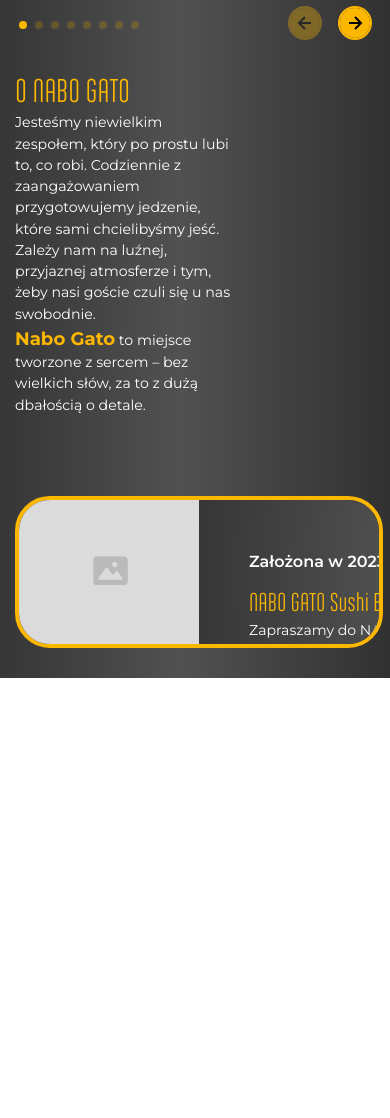
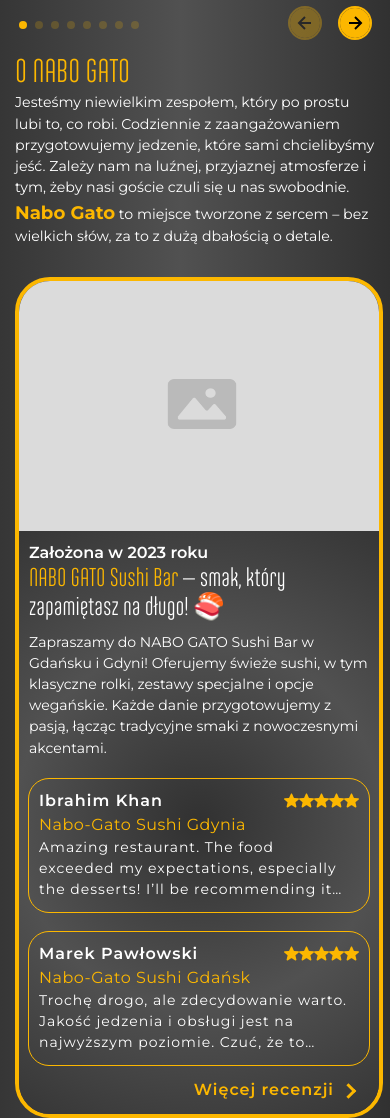
Before and after one commit to Buendio96/nabo-gato, a website built with Vite: page index.html in a window 390 px wide. Shown: the part 2005-3123 px from the top of the page. Before the commit the page ends 2683 px from the top, so only its background shows below. Built offline with nearby package versions, Linux system fonts and the light colour scheme.

Commit message:
about almost ready

```diff
--- a/index.html
+++ b/index.html
@@ -150,10 +150,10 @@
     <section class="about">
       <div class="about__container">
         <div class="about__wrapper">
-          <h2 class="about__title">
+          <h2 class="about__title" data-i18n="about.title">
             O NABO GATO
           </h2>
-          <p class="about__subtitle">
+          <p class="about__subtitle" data-i18n="about.subtitle">
             Jesteśmy niewielkim zespołem, który po prostu lubi to, co robi. Codziennie z zaangażowaniem przygotowujemy
             jedzenie, które sami chcielibyśmy jeść. Zależy nam na luźnej, przyjaznej atmosferze i tym, żeby nasi goście
             czuli się u nas swobodnie.
@@ -161,18 +161,18 @@
             <span>Nabo Gato</span>
             to miejsce tworzone z sercem – bez wielkich słów, za to z dużą dbałością o detale.
           </p>
-          <div class="about__body">
+          <div class="about__body" id="aboutBody">
             <div class="about__body-image" id="aboutImage">
               <img src="./src/assets/images/about/byDefault.png" alt="">
             </div>
             <div class="about__body-content" id="aboutContent">
-              <p class="about__content-since">
+              <p class="about__content-since" data-i18n="about.since">
                 Założona w 2023 roku
               </p>
-              <h2 class="about__content-title">
+              <h2 class="about__content-title" data-i18n="about.contentTitle">
                 <span>NABO GATO Sushi Bar</span> – smak, który zapamiętasz na długo! 🍣
               </h2>
-              <p class="about__content-description">
+              <p class="about__content-description" data-i18n="about.contentDescription">
                 Zapraszamy do NABO GATO Sushi Bar w Gdańsku i Gdyni! Oferujemy świeże sushi, w tym klasyczne rolki,
                 zestawy specjalne i opcje wegańskie. Każde danie przygotowujemy z pasją, łącząc tradycyjne smaki z
                 nowoczesnymi akcentami.
@@ -180,7 +180,7 @@
               <div id="opinion" class="about__content-opinion">
 
               </div>
-              <button id="buttonShowMoreOpinion" class="about__content-btn">
+              <button id="buttonShowMoreOpinion" class="about__content-btn" data-i18n="about.btnMoreOpinion">
                 Więcej recenzji
               </button>
             </div>
--- a/src/locales/de.json
+++ b/src/locales/de.json
@@ -72,5 +72,13 @@
 		"9": "Milch",
 		"10": "Senf",
 		"11": "Weichtiere"
+	},
+	"about": {
+		"title": "ÜBER NABO GATO",
+		"subtitle": "Wir sind ein kleines Team, das einfach liebt, was es tut. Jeden Tag bereiten wir mit Engagement Essen zu, das wir selbst gerne essen würden. Uns ist eine lockere, freundliche Atmosphäre wichtig, in der sich unsere Gäste wohlfühlen. <br> <span>Nabo Gato</span> ist ein Ort, der mit Herz geschaffen wurde – ohne große Worte, aber mit viel Liebe zum Detail.",
+		"since": "Gegründet im Jahr 2023",
+		"contentTitle": "<span>NABO GATO Sushi Bar</span> – ein Geschmack, den du nicht vergisst! 🍣",
+		"contentDescription": "Besuche die NABO GATO Sushi Bar in Danzig und Gdingen! Wir bieten frisches Sushi, darunter klassische Rollen, Spezialsets und vegane Optionen. Jedes Gericht wird mit Leidenschaft zubereitet – eine Verbindung aus Tradition und modernen Akzenten.",
+		"btnMoreOpinion": "Mehr Bewertungen"
 	}
 }
--- a/src/locales/gb.json
+++ b/src/locales/gb.json
@@ -72,5 +72,13 @@
 		"9": "Milk",
 		"10": "Mustard",
 		"11": "Molluscs"
+	},
+	"about": {
+		"title": "ABOUT NABO GATO",
+		"subtitle": "We are a small team that simply enjoys what we do. Every day, we prepare food with care – the kind of food we would love to eat ourselves. We value a relaxed, friendly atmosphere where our guests feel comfortable. <br> <span>Nabo Gato</span> is a place created with heart – not with big words, but with great attention to detail.",
+		"since": "Founded in 2023",
+		"contentTitle": "<span>NABO GATO Sushi Bar</span> – a taste you’ll remember for long! 🍣",
+		"contentDescription": "Visit NABO GATO Sushi Bar in Gdańsk and Gdynia! We offer fresh sushi including classic rolls, special sets, and vegan options. Every dish is crafted with passion, blending traditional flavors with a modern twist.",
+		"btnMoreOpinion": "More reviews"
 	}
 }
--- a/src/locales/pl.json
+++ b/src/locales/pl.json
@@ -102,5 +102,13 @@
 				"description": "klarowny bulion wołowo-drobiowy z dodatkiem tare katsuobushi, boczek Chashu, marynowane jajko, grillowana kukurydza, narutomaki, nori, olej czosnkowy, makaron ramen"
 			}
 		}
+	},
+	"about": {
+		"title": "O NABO GATO",
+		"subtitle": "Jesteśmy niewielkim zespołem, który po prostu lubi to, co robi. Codziennie z zaangażowaniem przygotowujemy jedzenie, które sami chcielibyśmy jeść. Zależy nam na luźnej, przyjaznej atmosferze i tym, żeby nasi goście czuli się u nas swobodnie. <br> <span>Nabo Gato</span> to miejsce tworzone z sercem – bez wielkich słów, za to z dużą dbałością o detale.",
+		"since": "Założona w 2023 roku",
+		"contentTitle": "<span>NABO GATO Sushi Bar</span> – smak, który zapamiętasz na długo! 🍣",
+		"contentDescription": "Zapraszamy do NABO GATO Sushi Bar w Gdańsku i Gdyni! Oferujemy świeże sushi, w tym klasyczne rolki, zestawy specjalne i opcje wegańskie. Każde danie przygotowujemy z pasją, łącząc tradycyjne smaki z nowoczesnymi akcentami.",
+		"btnMoreOpinion": "Więcej recenzji"
 	}
 }
--- a/src/locales/ua.json
+++ b/src/locales/ua.json
@@ -72,5 +72,13 @@
 		"9": "Молоко",
 		"10": "Гірчиця",
 		"11": "Молюски"
+	},
+	"about": {
+		"title": "ПРО NABO GATO",
+		"subtitle": "Ми — невелика команда, яка просто любить те, що робить. Щодня ми з ентузіазмом готуємо їжу, яку самі б хотіли скуштувати. Нам важлива невимушена, дружня атмосфера, де наші гості можуть почуватися комфортно. <br> <span>Nabo Gato</span> — це місце, створене з душею, без гучних слів, але з великою увагою до деталей.",
+		"since": "Засновано у 2023 році",
+		"contentTitle": "<span>NABO GATO Sushi Bar</span> – смак, який запам’ятається надовго! 🍣",
+		"contentDescription": "Запрошуємо до NABO GATO Sushi Bar у Гданську та Гдині! Ми пропонуємо свіже суші — класичні роли, спеціальні сети та веганські варіанти. Кожну страву ми готуємо з пристрастю, поєднуючи традиційні смаки з сучасними акцентами.",
+		"btnMoreOpinion": "Більше відгуків"
 	}
 }
--- a/src/scripts/about/about.js
+++ b/src/scripts/about/about.js
@@ -10,18 +10,22 @@
 const opinionElement = (item, allItems = false) =>
 	`
 	<div class="about__opinion-item ${allItems ? 'swiper-slide' : ''} ">
+  <div class="about__item-wrapper">
+    <div class="about__item-header">
       <p class="about__item-person">
         ${item.person}
-				  </p>
-                  <p class="about__item-place">
-				 ${item.place}
       </p>
       <div class="about__item-stars">
         ${Array(5).fill(`<img src="${star}" alt="star">`).join('')}
       </div>
+    </div>
+    <p class="about__item-place">
+      ${item.place}
+    </p>
     <p class="about__item-text">
       ${item.text}
     </p>
+   </div>
 </div>
 	`
 
@@ -32,7 +36,6 @@
 		item.addEventListener('click', (e) => {
 			e.stopPropagation()
 			const textBLock = item.querySelector('.about__item-text')
-			console.log(textBLock)
 
 			const isAlreadyOpen = textBLock.classList.contains('show-full-opinion')
 
@@ -63,6 +66,21 @@
 	container.innerHTML = slidesHtml.join('')
 }
 
+const breakpoints = {
+	500: {
+		slidesPerView: 2,
+		spaceBetween: 12,
+
+	},
+	769: {
+		slidesPerView: 3,
+		spaceBetween: 12,
+		grid: {
+			rows: 2,
+		},
+	}
+}
+
 const createdOpinionsSwiper = () => {
 	const swiperContainer = document.getElementById('aboutSwiper')
 
@@ -73,11 +91,11 @@
 
 	const swiper = new Swiper(".aboutSwiper", {
 		modules: [Navigation, Keyboard, Pagination, Grid],
-		spaceBetween: isMobile ? 20 : 32,
-		slidesPerView: 3, // 3 колонки
+		spaceBetween: 10,
+		slidesPerView: 1,
 		grid: {
-			rows: 2, // 2 строки
-			fill: 'row', // или 'column', в зависимости от того, как ты хочешь заполнять
+			rows: 3,
+			fill: 'row',
 		},
 		navigation: {
 			nextEl: ".swiper-button-next",
@@ -90,7 +108,8 @@
 		keyboard: {
 			enabled: true,
 			onlyInViewport: true
-		}
+		},
+		breakpoints: breakpoints
 	})
 }
 
@@ -100,16 +119,30 @@
 	const firstElement = document.getElementById('aboutImage')
 	const secondElement = document.getElementById('aboutContent')
 	const targetForToggle = document.getElementById('aboutBack')
+	const aboutBody = document.getElementById('aboutBody')
+
+	if (
+		!openButton
+		|| !closeButton
+		|| !firstElement
+		|| !secondElement
+		|| !targetForToggle
+		|| !aboutBody
+	) return
 
 	openButton.addEventListener('click', () => {
 		firstElement.classList.add('move-to-left')
 		secondElement.classList.add('move-to-right')
 		targetForToggle.classList.add('show-back')
+		aboutBody.classList.add('expanded')
+
+
 	})
 	closeButton.addEventListener('click', () => {
 		firstElement.classList.remove('move-to-left')
 		secondElement.classList.remove('move-to-right')
 		targetForToggle.classList.remove('show-back')
+		aboutBody.classList.remove('expanded')
 	})
 }
 export const initAboutSection = () => {
--- a/src/style.scss
+++ b/src/style.scss
@@ -1,6 +1,5 @@
 @use "./styles/fonts";
 @use "./styles/reset";
-@use "./styles/ukraine";
 @use "./styles/vars" as *;
 @use "./styles/response" as *;
 @use "./styles/sections/header";
@@ -24,6 +23,9 @@
 html[lang="de"] {
 	font-family: "Ando";
 }
+html[lang="ua"] {
+	font-family: "AlumniSans", "Ando", sans-serif;
+}
 
 [class*="__container"] {
 	max-width: 1890px;
@@ -39,7 +41,6 @@
 // }
 
 main {
-	overflow: hidden;
 }
 ::-webkit-scrollbar {
 	width: 8px;
--- a/src/styles/_vars.scss
+++ b/src/styles/_vars.scss
@@ -37,8 +37,17 @@
 
 //Fonts
 $second-font-family: "Montserrat";
-$ukraine-font-family: "AlumniSans";
+$ukraine-font-family: "AlumniSans", "Ando", sans-serif;
 
+:root {
+	--second-font-family: "Montserrat", sans-serif;
+	--second-font-zise: 16px;
+}
+
+html[lang="ua"] {
+	--second-font-family: "AlumniSans", "Montserrat", sans-serif;
+	--second-font-zise: 22px;
+}
 //Scroll
 $bg-scroll: #fcb700;
 $thumb-scroll: #fcb700;
--- a/src/styles/sections/_about.scss
+++ b/src/styles/sections/_about.scss
@@ -2,6 +2,9 @@
 @use "../response" as *;
 .about {
 	padding: 30px 0;
+	@include respond(mobile-large) {
+		padding: 10px 0;
+	}
 	&__container {
 	}
 	&__wrapper {
@@ -14,26 +17,40 @@
 	&__subtitle {
 		max-width: 60%;
 		line-height: 1.5;
-		font-family: $second-font-family;
+		font-family: var(--second-font-family);
 		@include ad-font(18, 14);
 		span {
 			color: $title-text-color;
 			font-weight: 700;
 			@include ad-font(22, 18);
 		}
+		@include respond(mobile-large) {
+			max-width: 100%;
+		}
 	}
 	&__body {
-		margin: 80px 0 0;
+		margin: 60px 0 0;
 		width: 100%;
 		display: flex;
 		position: relative;
 		overflow: hidden;
 		border-radius: 35px;
 		border: 4px solid $main-brd-color;
-		aspect-ratio: 2.5;
+		overflow: hidden;
+		min-height: 0;
+		transition: min-height 1s ease;
+		@include respond(mobile-large) {
+			margin: 30px 0 0;
+		}
+		@include respond(mobile-medium) {
+			flex-direction: column;
+		}
+	}
+	.expanded {
+		min-height: 600px;
 	}
 	&__body-image {
-		flex: 1 0 50%;
+		width: 50%;
 		position: relative;
 		transition: all 0.5s ease;
 		img {
@@ -43,15 +60,37 @@
 			top: 0;
 			left: 0;
 		}
+		@include respond(mobile-large) {
+			width: 45%;
+		}
+		@include respond(mobile-medium) {
+			width: 100%;
+			height: 400px;
+		}
+		@include respond(mobile-small) {
+			height: 250px;
+		}
 	}
 	&__body-content {
-		flex: 0 1 50%;
-		padding: 50px;
+		width: 50%;
+		padding: 40px 20px;
 		display: flex;
 		flex-direction: column;
 		justify-content: space-between;
 		background: $hero-back-bg-color;
 		transition: all 0.6s ease;
+		box-sizing: border-box;
+		@include respond(mobile-large) {
+			width: 55%;
+			padding: 20px;
+		}
+		@include respond(mobile-medium) {
+			width: 100%;
+			padding: 30px 10px;
+		}
+		@include respond(mobile-small) {
+			padding: 10px 10px 15px;
+		}
 	}
 	.move-to-left {
 		transform: translateX(-100%);
@@ -64,7 +103,7 @@
 		visibility: hidden;
 	}
 	&__content-since {
-		font-family: $second-font-family;
+		font-family: var(--second-font-family);
 		font-size: 16px;
 		font-weight: 600;
 	}
@@ -75,66 +114,83 @@
 		span {
 			color: $title-text-color;
 		}
+		@include respond(mobile-large) {
+			margin: 0;
+			line-height: 1.1;
+		}
 	}
 	&__content-description {
 		line-height: 1.5;
-		font-family: $second-font-family;
+		font-family: var(--second-font-family);
 		@include ad-font(16, 14);
+		@include respond(mobile-small) {
+			margin: 10px 0 0;
+		}
 	}
 	&__content-opinion {
+		margin: 20px 0 0;
 		display: flex;
-		flex: 1 0 0;
-		align-items: end;
-		column-gap: 32px;
+		column-gap: 16px;
 		> div {
 			flex: 0 1 50%;
 		}
+		@include respond(mobile-small) {
+			flex-direction: column;
+			row-gap: 20px;
+		}
 	}
 	&__opinion-item {
-		display: grid;
 		outline: 1px solid $main-brd-color;
 		border-radius: 20px;
-		height: 175px;
+	}
+	&__item-wrapper {
+		box-sizing: border-box;
+		padding: 20px;
+		height: 100%;
+		display: flex;
+		flex-direction: column;
+		@include respond(mobile-large) {
+			padding: 10px;
+		}
+	}
+	&__item-header {
+		display: flex;
+		align-items: center;
+		flex: 1;
+		@include respond(mobile-large) {
+			flex-wrap: wrap;
+		}
+		@include respond(mobile-small) {
+			flex-wrap: nowrap;
+		}
 	}
 	&__item-person {
 		width: 100%;
-		font-family: $second-font-family;
+		font-family: var(--second-font-family);
 		letter-spacing: 1px;
 		font-weight: 600;
 		line-height: 1.5;
 		font-size: 16px;
-		grid-row: 1/2;
-		grid-column: 1/2;
-		padding: 20px 0 0 20px;
 	}
 	&__item-place {
-		font-family: $second-font-family;
+		font-family: var(--second-font-family);
 		letter-spacing: 0.5px;
 		line-height: 1.5;
 		font-size: 16px;
-		grid-row: 2/3;
-		grid-column: 1/2;
-		text-wrap: nowrap;
-		padding: 0 0 0 20px;
+		color: $title-text-color;
 	}
 	&__item-stars {
-		grid-row: 1/3;
-		grid-column: 2/3;
 		display: flex;
 		align-items: center;
 		justify-content: end;
-		column-gap: 5px;
-		padding: 0 20px 0;
 		img {
 			width: 15px;
 			height: 15px;
 		}
 	}
 	&__item-text {
-		font-family: $second-font-family;
-		margin: 20px;
-		grid-row: 3/4;
-		grid-column: 1/3;
+		margin: 10px 0 0;
+		font-family: var(--second-font-family);
 		font-size: 14px;
 		letter-spacing: 01px;
 		line-height: 1.5;
@@ -145,6 +201,9 @@
 		-webkit-box-orient: vertical;
 		overflow-y: hidden;
 		text-overflow: ellipsis;
+		@include respond(mobile-large) {
+			margin: 0;
+		}
 	}
 	&__item-text.show-full-opinion {
 		display: block;
@@ -154,7 +213,7 @@
 		margin: 25px 0 0;
 		align-self: flex-start;
 		color: $btn-text-color;
-		font-family: $second-font-family;
+		font-family: var(--second-font-family);
 		font-size: 16px;
 		font-weight: 600;
 		letter-spacing: 1px;
@@ -173,6 +232,13 @@
 		&:hover {
 			transform: scale(1.1);
 		}
+		@include respond(mobile-medium) {
+			align-self: end;
+			margin: 25px 35px 0 0;
+		}
+		@include respond(mobile-small) {
+			margin: 15px 35px 0 0;
+		}
 	}
 	&__body-back {
 		position: absolute;
@@ -185,8 +251,6 @@
 		opacity: 0;
 		display: flex;
 		flex-direction: column;
-		align-items: center;
-		justify-content: center;
 		transition: opacity 0.5s ease-in-out;
 	}
 	.show-back {
@@ -217,6 +281,11 @@
 		span:last-child {
 			transform: rotate(-45deg);
 		}
+		@include respond(mobile-medium) {
+			width: 35px;
+			height: 35px;
+			top: 20px;
+		}
 	}
 	&__back-title {
 		color: $title-text-color;
@@ -226,47 +295,47 @@
 	}
 	&__back-subtitle {
 		letter-spacing: 0.5px;
-		font-family: $second-font-family;
+		font-family: var(--second-font-family);
 		@include ad-font(18, 16);
 	}
 }
 
 .aboutSwiper {
+	margin: 20px 0 0;
 	width: 100%;
+	height: 100%;
 	padding: 2px;
-	max-height: 100%;
-	margin: 30px 0 0;
-	height: 75%;
 	.swiper-wrapper {
-		height: 80%;
+		height: 85%;
+		@include respond(mobile-medium) {
+			height: 90%;
+		}
 	}
 	&__navigation {
-		margin: 30px 0 0;
+		margin: 10px 0 0;
 		position: relative;
-		width: 100%;
 		display: flex;
-		align-items: center;
+		height: 45px;
 		justify-content: space-between;
 		.swiper-pagination {
 			position: relative;
+			align-items: center;
 			display: flex;
 			top: 0;
-			height: 100%;
+			@include respond(mobile-small) {
+				max-width: 50%;
+				flex-wrap: wrap;
+			}
 		}
 		.swiper-pagination-bullet {
 			background: $btn-bg-color;
 		}
-		@include respond(mobile-small) {
-			height: 35px;
-		}
 	}
 
 	&__buttons {
-		height: 100%;
 		width: 130px;
 		display: flex;
 		justify-content: space-between;
-		padding: 5px;
 		@include respond(mobile-small) {
 			width: 100px;
 		}
@@ -274,8 +343,7 @@
 	&__button {
 		position: relative;
 		left: 0;
-		margin: 0;
-		width: 50px;
+		width: 45px;
 		background-color: $btn-bg-color;
 		border-radius: 50%;
 		color: $btn-bg-color;
@@ -298,6 +366,7 @@
 		}
 		@include respond(mobile-small) {
 			width: 35px;
+			height: 35px;
 		}
 	}
 }
--- a/src/styles/sections/_legend.scss
+++ b/src/styles/sections/_legend.scss
@@ -14,13 +14,12 @@
 	top: 0;
 	z-index: 999;
 	transition: all 0.5s ease;
-	padding-left: 2;
 	padding: 20px 0;
 	@include respond(mobile-medium) {
 		padding: 5px 0;
 	}
-	&__container {
-	}
+	// &__container {
+	// }
 	&__wrapper {
 		display: flex;
 		flex-direction: column;
```
Also changed, not shown: src/styles/_ukraine.scss (deleted, +0 -19 lines). Lines whose indentation alone changed are shown as unchanged.
